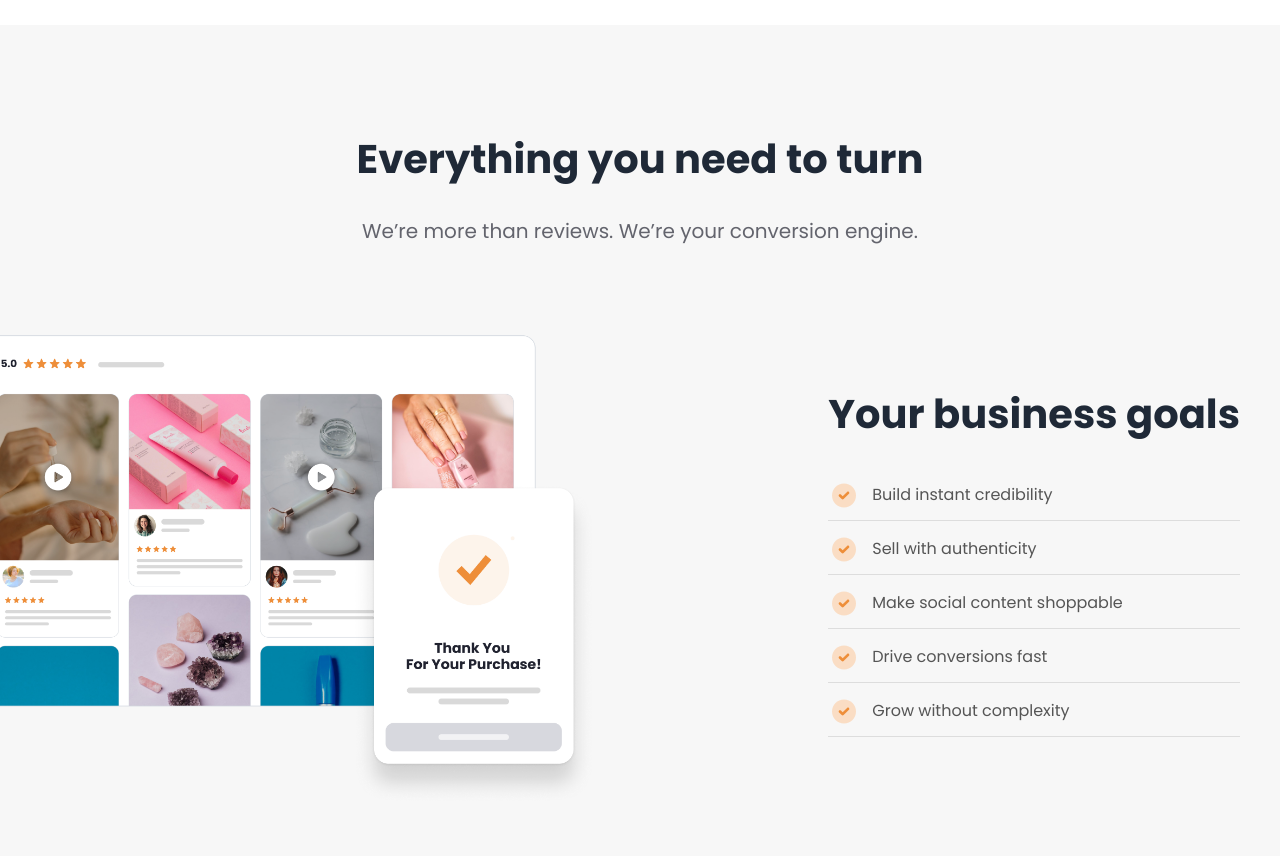
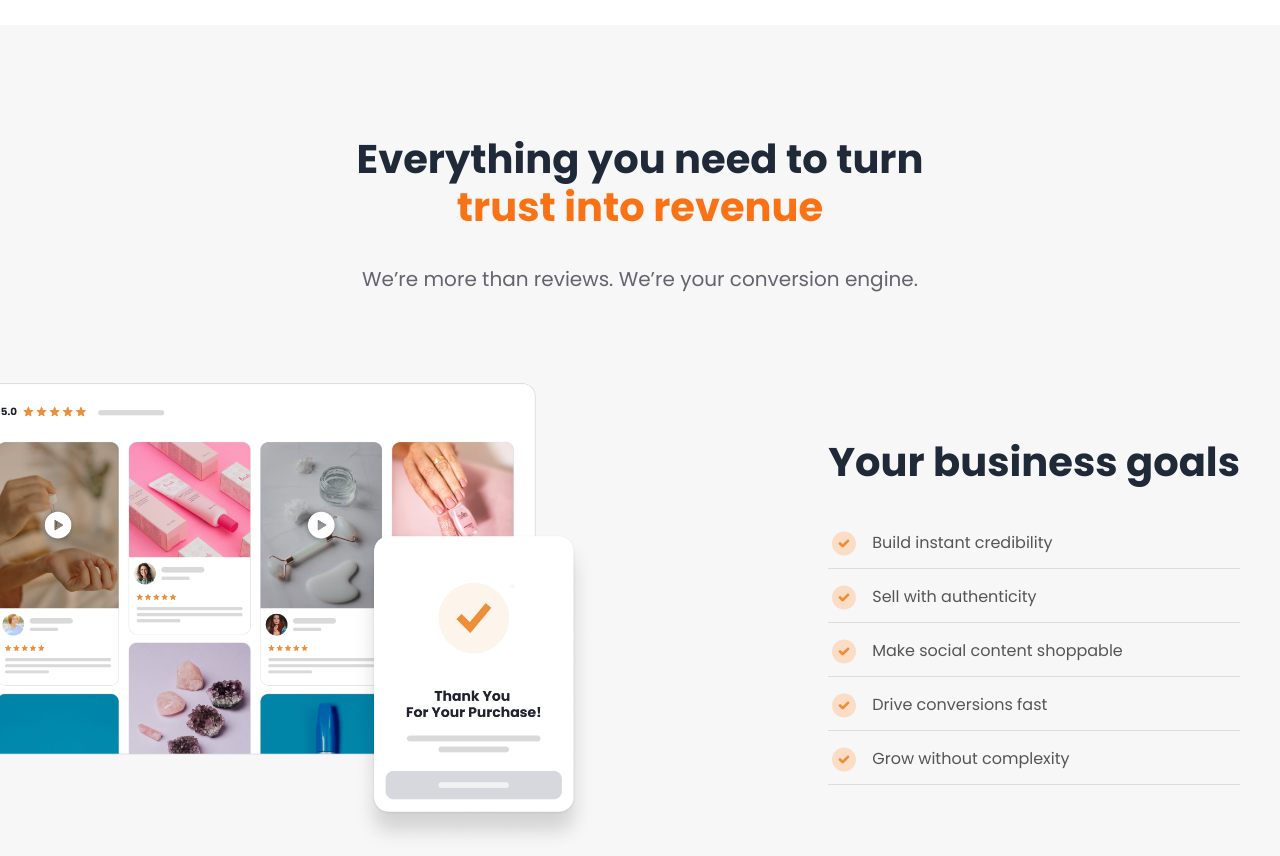
Before and after one commit to kudobuzz/kudobuzz-website, an Astro site: page / in a window 1280 px wide. Shown: the part 1300-2156 px from the top of the page. Built offline with nearby package versions, Linux system fonts and the light colour scheme; Astro itself is replaced by a stand-in of ours.

Commit message:
fix(): show orange highlight on new line in conversion section heading
Co-Authored-By: Claude Sonnet 5.5 <noreply@anthropic.com>

```diff
--- a/src/components/Section.astro
+++ b/src/components/Section.astro
@@ -396,6 +396,9 @@ h2 {
 h2 span {
   color: #f97316; /* Orange highlight */
 }
+.center-text h2 span {
+  display: block;
+}
 .text-right h3 {
   font-size: 1.25rem;
   font-weight: 700;
--- a/src/pages/index.astro
+++ b/src/pages/index.astro
@@ -61,7 +61,7 @@ const {
 <AddSpace color="grey" />
   <Section
     title="Everything you need to turn "
-    titleHighLight="trust into revenue"
+    titlehighlight="trust into revenue"
     description="We’re more than reviews. We’re your conversion engine."
     layout="center"
     colorScheme="grey"
```
